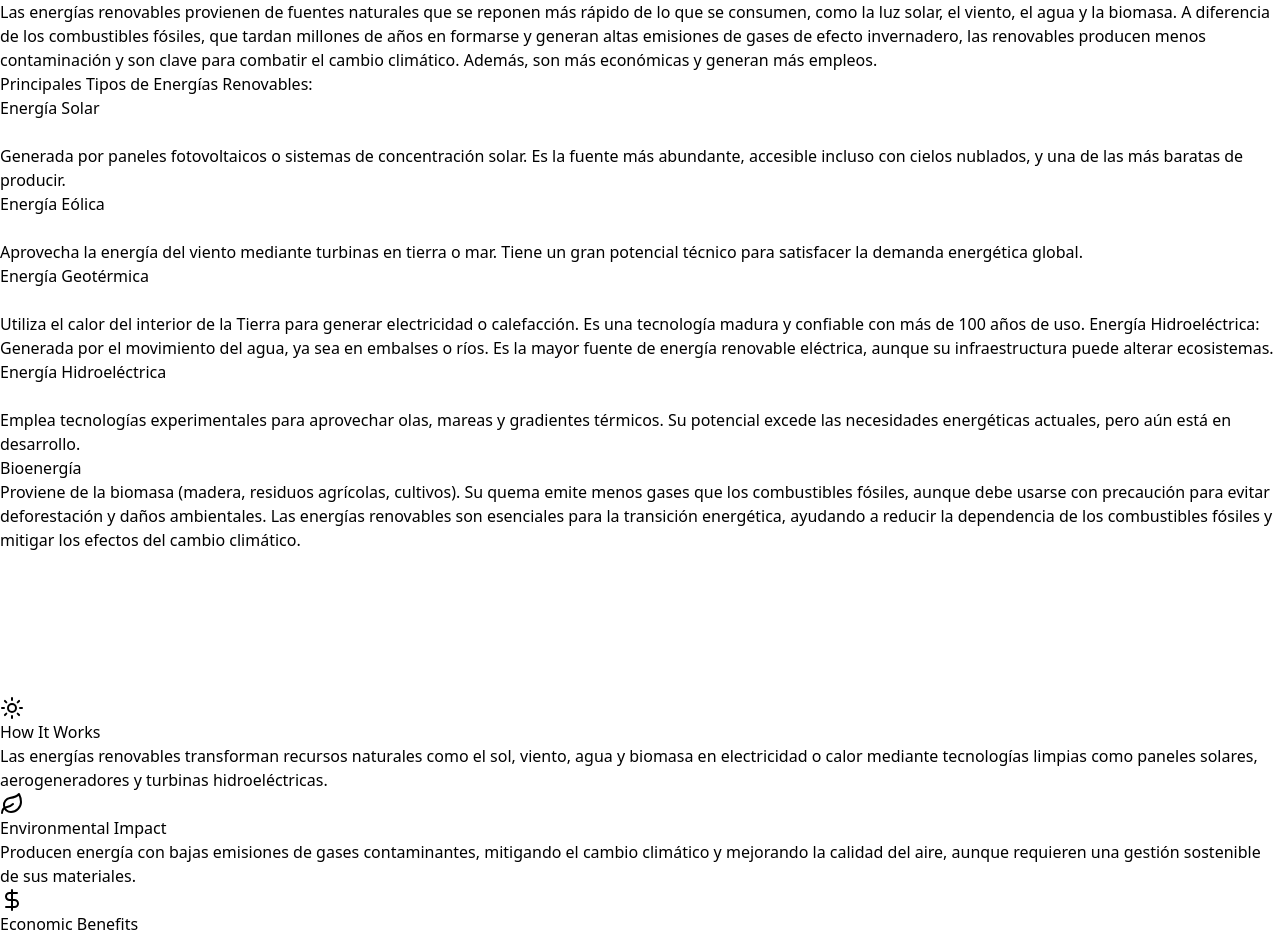
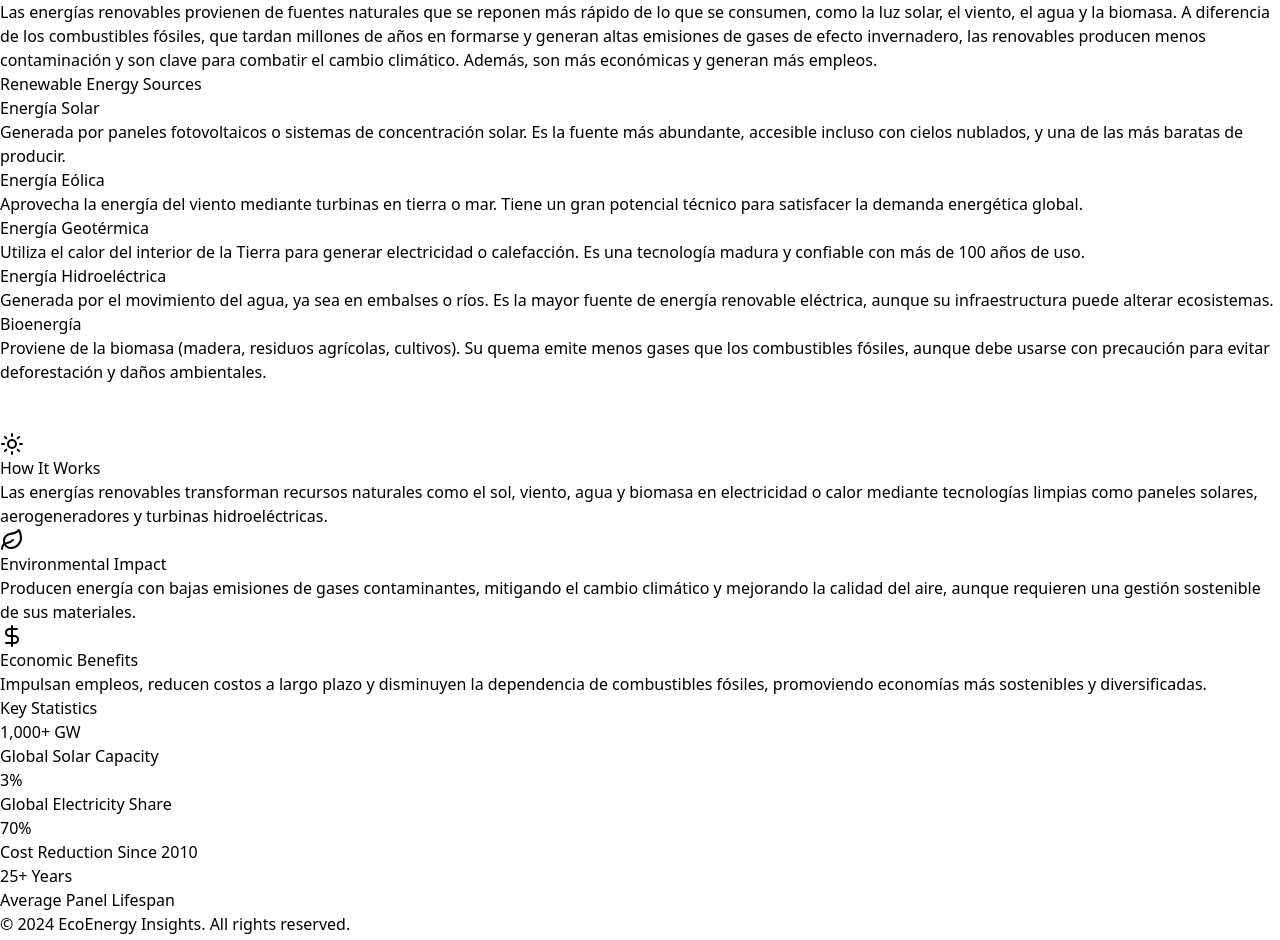
Before and after one commit to DavidSolorza/trabajo-final, a React (Vite) app in the folder TrabajoFinal/: page /overview in a window 1280 px wide. Shown: the part 144-1084 px from the top of the page. Built offline with nearby package versions, Linux system fonts and the light colour scheme.

Commit message:
parte estetica

```diff
--- a/TrabajoFinal/src/components/layout/Footer2.jsx
+++ b/TrabajoFinal/src/components/layout/Footer2.jsx
@@ -1,12 +1,9 @@
 export default function Footer2() {
   return (
-    <>
-      {/* <!-- Footer --> */}
-      <footer className="bg-gradient-to-b from-[#4e518b] via-[#606297] to-[#7174a2] shadow-lg">
-        <div className="container mx-auto mt-0 px-4 py-6 text-center">
-          <p className="text-[#edeef3]">© 2024 EcoEnergy Insights. All rights reserved.</p>
-        </div>
-      </footer>
-    </>
+    <footer className="bg-gradient-to-b from-[#4e518b] via-[#606297] to-[#7174a2] shadow-lg fixed bottom-0 w-full">
+      <div className="container mx-auto px-4 py-6 text-center">
+        <p className="text-[#edeef3]">© 2024 EcoEnergy Insights. All rights reserved.</p>
+      </div>
+    </footer>
   );
 }
--- a/TrabajoFinal/src/components/solar/SolarOverview.jsx
+++ b/TrabajoFinal/src/components/solar/SolarOverview.jsx
@@ -5,64 +5,65 @@ export function SolarOverview() {
   return (
     <section className="py-16 bg-[#edeef3]">
       <div className="container mx-auto px-4">
+
         <h1 className="text-4xl font-bold text-[#4e518b] mb-8 text-center">
           Solar Energy: Powering a Sustainable Future
         </h1>
-        <p className="text-[#4e518b]">
+
+        <p className="text-[#4e518b] mb-8">
           Las energías renovables provienen de fuentes naturales que se reponen
-          más rápido de lo que se consumen, como la luz solar, el viento, el
-          agua y la biomasa. A diferencia de los combustibles fósiles, que
-          tardan millones de años en formarse y generan altas emisiones de gases
-          de efecto invernadero, las renovables producen menos contaminación y
-          son clave para combatir el cambio climático. Además, son más
-          económicas y generan más empleos. <br />
-          Principales Tipos de Energías Renovables: <br />
-          <h3 className="text-4xl font-bold text-[#4e518b] mb-8 text-center">
-            Energía Solar
-          </h3>
-          <br />
-          Generada por paneles fotovoltaicos o sistemas de concentración solar.
-          Es la fuente más abundante, accesible incluso con cielos nublados, y
-          una de las más baratas de producir.
-          <br />
-          <h3 className="text-4xl font-bold text-[#4e518b] mb-8 text-center">
-            Energía Eólica
-          </h3>
-          <br />
-          Aprovecha la energía del viento mediante turbinas en tierra o mar.
-          Tiene un gran potencial técnico para satisfacer la demanda energética
-          global. <br />
-          <h3 className="text-4xl font-bold text-[#4e518b] mb-8 text-center">
-            Energía Geotérmica
-          </h3>{" "}
-          <br />
-          Utiliza el calor del interior de la Tierra para generar electricidad o
-          calefacción. Es una tecnología madura y confiable con más de 100 años
-          de uso. Energía Hidroeléctrica: Generada por el movimiento del agua,
-          ya sea en embalses o ríos. Es la mayor fuente de energía renovable
-          eléctrica, aunque su infraestructura puede alterar ecosistemas. <br />
-          <h3 className="text-4xl font-bold text-[#4e518b] mb-8 text-center">
-            Energía Hidroeléctrica
-          </h3>
-          <br />
-          Emplea tecnologías experimentales para aprovechar olas, mareas y
-          gradientes térmicos. Su potencial excede las necesidades energéticas
-          actuales, pero aún está en desarrollo.
-          <h3 className="text-4xl font-bold text-[#4e518b] mb-8 text-center">
-            Bioenergía
-          </h3>
-          Proviene de la biomasa (madera, residuos agrícolas, cultivos). Su
-          quema emite menos gases que los combustibles fósiles, aunque debe
-          usarse con precaución para evitar deforestación y daños ambientales.
-          Las energías renovables son esenciales para la transición energética,
-          ayudando a reducir la dependencia de los combustibles fósiles y
-          mitigar los efectos del cambio climático.
-          <br />
+          más rápido de lo que se consumen, como la luz solar, el viento, el agua
+          y la biomasa. A diferencia de los combustibles fósiles, que tardan
+          millones de años en formarse y generan altas emisiones de gases de
+          efecto invernadero, las renovables producen menos contaminación y son
+          clave para combatir el cambio climático. Además, son más económicas y
+          generan más empleos.
         </p>
-        <br />
-        <br />
-        <br />
-        <br />
+
+        <h2 className="text-2xl font-bold text-[#4e518b] mb-6 text-center">
+          Renewable Energy Sources
+        </h2>
+
+        <div className="grid md:grid-cols-2 gap-8">
+          {[
+            {
+              title: "Energía Solar",
+              description:
+                "Generada por paneles fotovoltaicos o sistemas de concentración solar. Es la fuente más abundante, accesible incluso con cielos nublados, y una de las más baratas de producir.",
+            },
+            {
+              title: "Energía Eólica",
+              description:
+                "Aprovecha la energía del viento mediante turbinas en tierra o mar. Tiene un gran potencial técnico para satisfacer la demanda energética global.",
+            },
+            {
+              title: "Energía Geotérmica",
+              description:
+                "Utiliza el calor del interior de la Tierra para generar electricidad o calefacción. Es una tecnología madura y confiable con más de 100 años de uso.",
+            },
+            {
+              title: "Energía Hidroeléctrica",
+              description:
+                "Generada por el movimiento del agua, ya sea en embalses o ríos. Es la mayor fuente de energía renovable eléctrica, aunque su infraestructura puede alterar ecosistemas.",
+            },
+            {
+              title: "Bioenergía",
+              description:
+                "Proviene de la biomasa (madera, residuos agrícolas, cultivos). Su quema emite menos gases que los combustibles fósiles, aunque debe usarse con precaución para evitar deforestación y daños ambientales.",
+            },
+          ].map(({ title, description }) => (
+            <div
+              key={title}
+              className="bg-gradient-to-br from-blue-50 to-green-50 p-6 rounded-xl shadow-md hover:shadow-lg transition-shadow"
+            >
+              <h3 className="text-xl font-semibold mb-3 text-[#4e518b] text-center">
+                {title}
+              </h3>
+              <p className="text-[#4e518b]">{description}</p>
+            </div>
+          ))}
+        </div>
+
         <br />
         <br />
 
```
